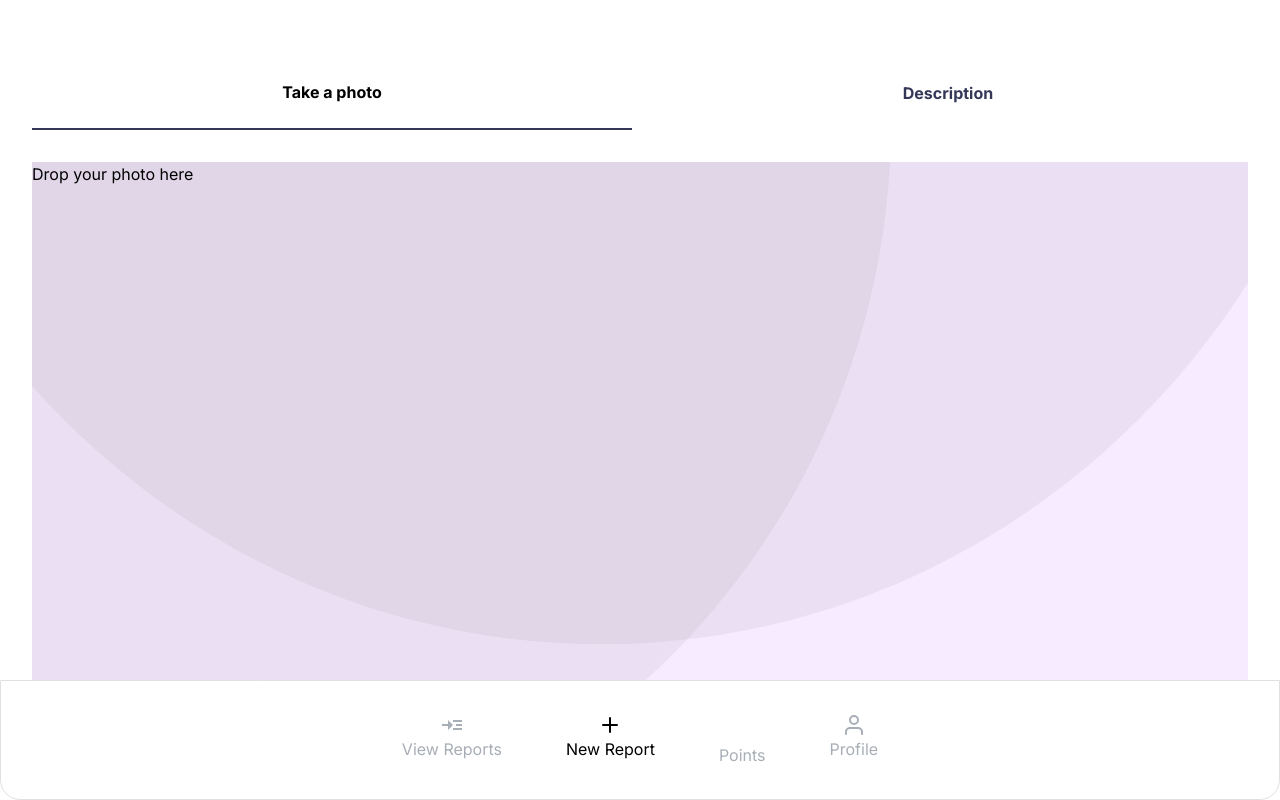
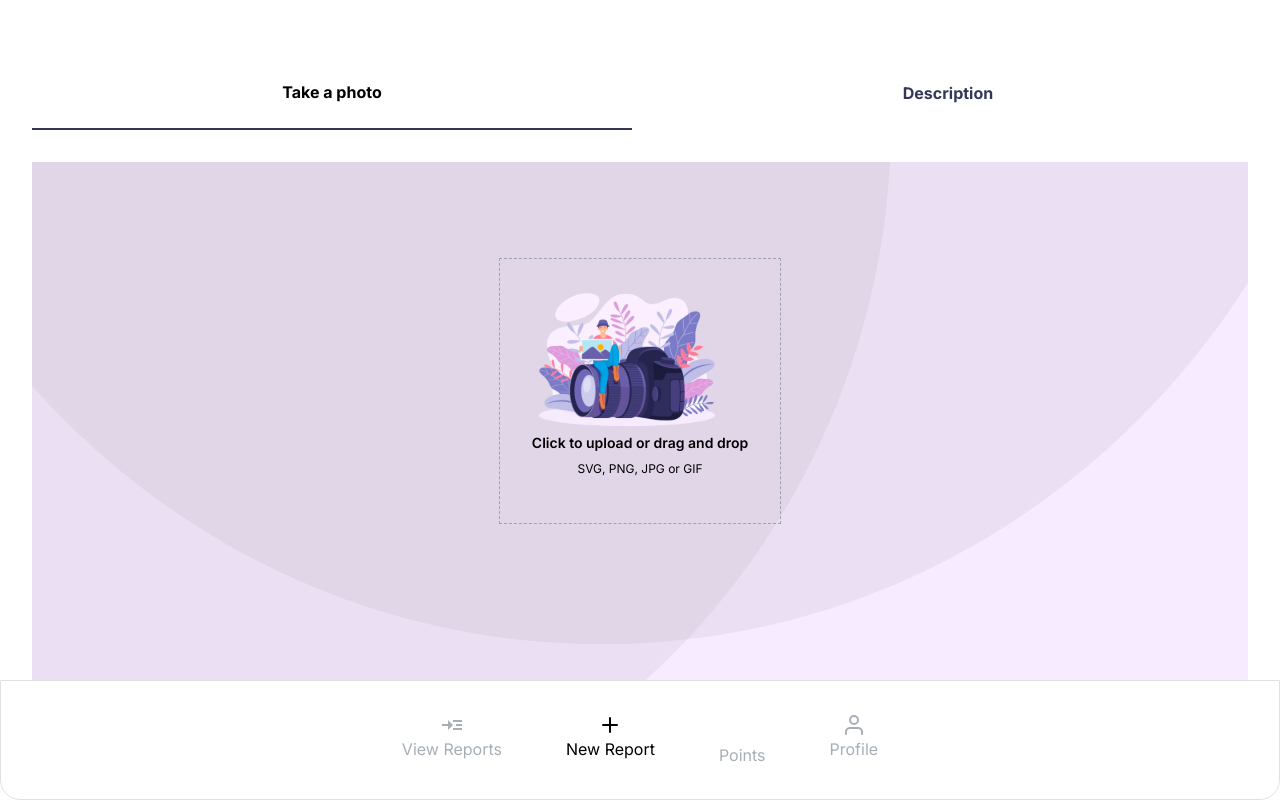
Before and after one commit to Salt-RASOR/clean-relay, a Next.js app: page /report in a window 1280 px wide. Shown: the top 800 px of the page. Built offline with nearby package versions, Linux system fonts and the light colour scheme; some icons are missing.

Commit message:
feat: implement the FileInput Component

```diff
--- /dev/null
+++ b/app/components/FileInput/FileInput.tsx
@@ -0,0 +1,76 @@
+import clsx from "clsx";
+import { useCallback } from "react";
+import { useDropzone } from "react-dropzone";
+import Image from "next/image";
+import TakeAPhoto from "../../assets/take_a_photo.svg";
+
+const FileInput = () => {
+  const onDrop = useCallback(() => {
+    // ToDo Implement photo upload to the backend
+  }, []);
+
+  const {
+    getRootProps,
+    getInputProps,
+    isDragActive,
+    isDragAccept,
+    isDragReject,
+  } = useDropzone({
+    accept: {
+      "image/jpeg": [],
+      "image/png": [],
+      "image/svg": [],
+      "image/giff": [],
+    },
+    maxFiles: 10,
+    onDrop,
+  });
+
+  return (
+    <div className="flex justify-center pt-20">
+      <form
+        {...getRootProps()}
+        id="dropzone-wrapper"
+        method="post"
+        encType="multipart/form-data"
+        className={clsx(
+          isDragAccept && "bg-drag_accepted_files",
+          isDragReject && "bg-drag_rejected_files"
+        )}>
+        <input type="file" {...getInputProps()} />
+
+        <div
+          className={clsx(
+            "flex flex-col items-center justify-center",
+            "text-primary-color m-4 p-8",
+            "border border-dashed border-gray-400",
+            "text-sm text-primary-color"
+          )}>
+          <div className="h-[200px] min-w-[200px] font-semibold text-center">
+            {isDragActive ? (
+              <>
+                {isDragAccept && <p>All files will be accepted</p>}
+                {isDragReject && <p>Some files will be rejected</p>}
+              </>
+            ) : (
+              <>
+                <Image
+                  width={200}
+                  height={200}
+                  src={TakeAPhoto}
+                  alt="insert your photo here"
+                />
+                <p className="mb-2 ">
+                  <span>Click to upload</span> or drag and drop
+                </p>
+                <p className="font-normal text-xs">SVG, PNG, JPG or GIF</p>
+              </>
+            )}
+          </div>
+        </div>
+      </form>
+    </div>
+  );
+};
+
+export default FileInput;
--- a/app/report/page.tsx
+++ b/app/report/page.tsx
@@ -5,6 +5,7 @@ import "react-tabs/style/react-tabs.css";
 import Image from "next/image";
 import BG from "../assets/bg.svg";
 import { newReportPageSections } from "../common/contants";
+import FileInput from "../components/FileInput/FileInput";
 
 const page = () => {
   return (
@@ -19,7 +20,9 @@ const page = () => {
         ))}
       </TabList>
       <div className="background-container bg-violet">
-        <TabPanel>Drop your photo here</TabPanel>
+        <TabPanel>
+          <FileInput />
+        </TabPanel>
 
         <TabPanel>Provide the description</TabPanel>
       </div>
--- a/package.json
+++ b/package.json
@@ -18,9 +18,9 @@
     "prisma": "^5.7.0",
     "react": "^18",
     "react-dom": "^18",
+    "react-dropzone": "^14.2.3",
     "react-icons": "^4.12.0",
     "react-redux": "^9.0.4",
-    "zod": "^3.22.4",
     "react-tabs": "^6.0.2",
     "zod": "^3.22.4"
   },
--- a/tailwind.config.ts
+++ b/tailwind.config.ts
@@ -20,6 +20,8 @@ const config: Config = {
         in_progress: "#5AC29E",
         untouched: "#E20074",
         violet: "#F7ECFF",
+        drag_accepted_files: "#00800063",
+        drag_rejected_files: "#ff00005e"
       },
     },
   },
```
Also changed, not shown: 1 other file (tests, documents, lock files or other folders).
